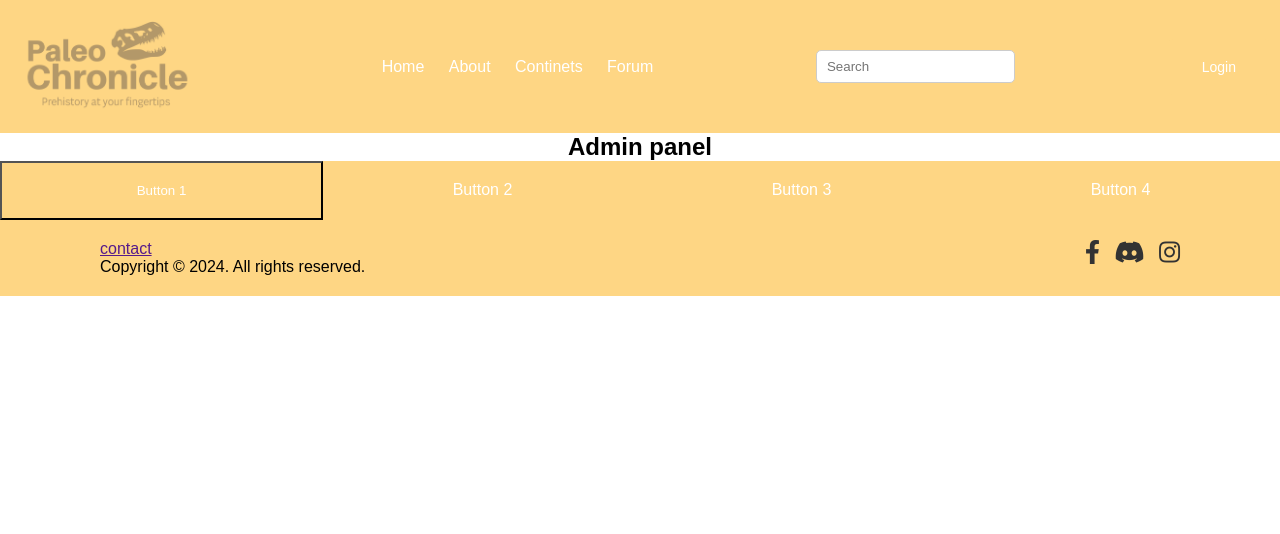
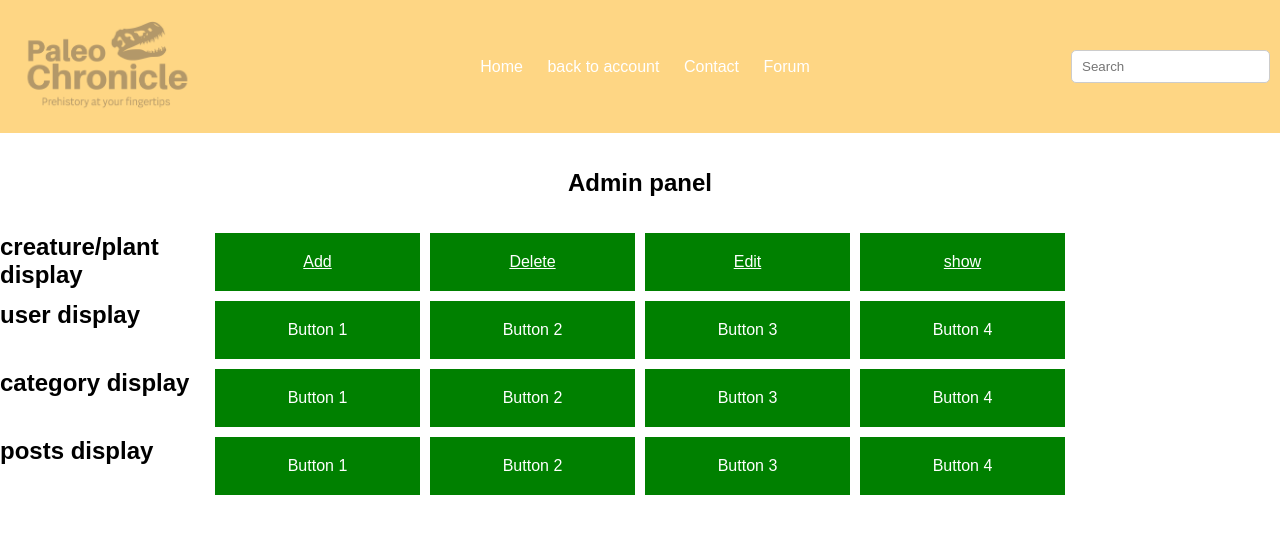
Before and after one commit to RobbertBons/Prehistoric-database, a PHP site: page /Admin.php in a window 1280 px wide. Shown: the top 534 px of the page. Run offline with PHP 8.4, Linux system fonts and the light colour scheme.

Commit message:
admin aangepast

```diff
--- a/Admin.php
+++ b/Admin.php
@@ -1,26 +1,75 @@
 <?php
-require_once 'partials/header.php';
+ require_once 'partials/AdminHeader.php';
 ?>
 
-<head>
-    <link rel="stylesheet" type="text/css" href="css/Admin.css">
-</head>
-
 <section class="title">
-    <h2>Admin panel</h2>
+    <h1>Admin panel</h1>
 </section>
 
-<div class="button-container-admin">
-  <button class="button-admin">Button 1</button>
-  <div class="button-admin">Button 2</div>
-  <div class="button-admin">Button 3</div>
-  <div class="button-admin">Button 4</div>
+<div class="button-container">
+    <h2>creature/plant display</h2>
+      <a href="items/add.php" class="button">Add</a>
+      <a href="items/delete.php" class="button">Delete</a>
+      <a href="items/edit.php" class="button">Edit</a>
+      <a href="items/show.php" class="button">show</a>
+</div>
+<div class="button-container">
+    <h2>user display</h2>
+    <div class="button">Button 1</div>
+    <div class="button">Button 2</div>
+    <div class="button">Button 3</div>
+    <div class="button">Button 4</div>
+</div>
+<div class="button-container">
+    <h2>category display</h2>
+    <div class="button">Button 1</div>
+    <div class="button">Button 2</div>
+    <div class="button">Button 3</div>
+    <div class="button">Button 4</div>
+</div>
+<div class="button-container">
+    <h2>posts display</h2>
+    <div class="button">Button 1</div>
+    <div class="button">Button 2</div>
+    <div class="button">Button 3</div>
+    <div class="button">Button 4</div>
 </div>
 
-    </section>
-</section>
+<style>
+  .title {
+    display: flex;
+    justify-content: center; /* Center horizontally */
+    align-items: center; /* Center vertically */
+    height: 100px; /* Set a specific height for the title section */
+  }
 
+  .title h1 {
+    margin: 0; /* Remove default margin */
+  }
 
-<?php
-require_once 'partials/footer.php'
-?>
+  .button-container {
+    display: grid;
+    grid-template-columns: repeat(6, 3fr);
+    grid-template-rows: auto auto; /* Each row will adjust to its content */
+    grid-gap: 10px; /* Adjust the gap as needed */
+  }
+
+  .button {
+    background-color: green;
+    color: #fff;
+    text-align: center;
+    padding: 20px;
+    cursor: pointer;
+    transition: background-color 0.3s;
+  }
+
+  .button:hover {
+    background-color: #808080;
+  }
+
+  /* Centering the h1 within button-container */
+  .button-container h1 {
+    text-align: center;
+    margin: 0; /* Remove default margin */
+  }
+</style>
--- a/classes/rol.php
+++ b/classes/rol.php
@@ -5,7 +5,11 @@
         private $naam;
 
         public function addrol(){
+            try{
+                $this->naam = $naam;
+            }catch{
 
+            }
         }
         public function deleterol(){
 
--- a/css/Admin.css
+++ /dev/null
@@ -1,29 +0,0 @@
-
-.title{
-    text-align: center;
-}
-
-
-.button-container {
-  display: flex;
-}
-
-.button-grid {
-  display: grid;
-  grid-template-columns: repeat(2, 1fr); /* Two columns with equal width /
-  gap: 10px; / Gap between buttons */
-  height: 100vh;
-}
-
-.button {
-  background-color: #fed684;
-  color: #fff;
-  text-align: center;
-  padding: 20px;
-  cursor: pointer;
-  transition: background-color 0.3s;
-}
-
-.button:hover {
-  background-color: #808080;
-}
--- /dev/null
+++ b/css/AdminHeader.css
@@ -0,0 +1,46 @@
+* {
+    margin: 0;
+    padding: 0;
+    box-sizing: border-box;
+    font-family: sans-serif;
+}
+
+.logo {
+    width: 15%;
+    height: auto;
+    text-decoration: none;
+    color: #808080;
+    font-size: 18px;
+    font-weight: 500;
+    margin-right: 20px; /* Reduce margin for smaller screens */
+}
+
+.search-bar {
+    padding: 8px 10px; /* Increase padding for smaller screens */
+    border-radius: 5px;
+    border: 1px solid #ccc;
+}
+
+.header {
+    padding: 20px 10px; /* Adjust padding for smaller screens */
+    background-color: #fed684;
+    display: flex;
+    align-items: center;
+    justify-content: space-between;
+}
+
+.nav li {
+    margin-right: 20px; /* Reduce margin for smaller screens */
+}
+
+.nav a {
+    text-decoration: none;
+    color: white;
+    font-size: 16px; /* Reduce font size for smaller screens */
+    font-weight: 500;
+    padding: 0 10px; /* Add space around the links */
+    transition: background-color 0.3s;
+}
+.nav a:hover {
+    background-color: #808080;
+}
--- a/login.php
+++ b/login.php
@@ -5,7 +5,7 @@ if(isset($_POST['submit'])){
 
     require_once ("classes/user.php");
     $gebruiker = new User();
-    session_start();
+
     if($gebruiker->login($_POST) == "valid"){
         $_SESSION['ingelogd'] = true;
         header("Location: index.php");
--- /dev/null
+++ b/partials/AdminHeader.php
@@ -0,0 +1,15 @@
+<head>
+<link rel="stylesheet" type="text/css" href="css/AdminHeader.css">
+</head>
+
+<header class="header">
+    <img src="img/image2.png" class="logo" alt="">
+        <ul class ="nav">
+            <a href="index.php">Home</a>
+            <a href="Account.php">back to account</a>
+            <a href="">Contact</a>
+            <a href="">Forum</a>
+
+        </ul>
+            <input type="text" class="search-bar" placeholder="Search">
+</header>
```
